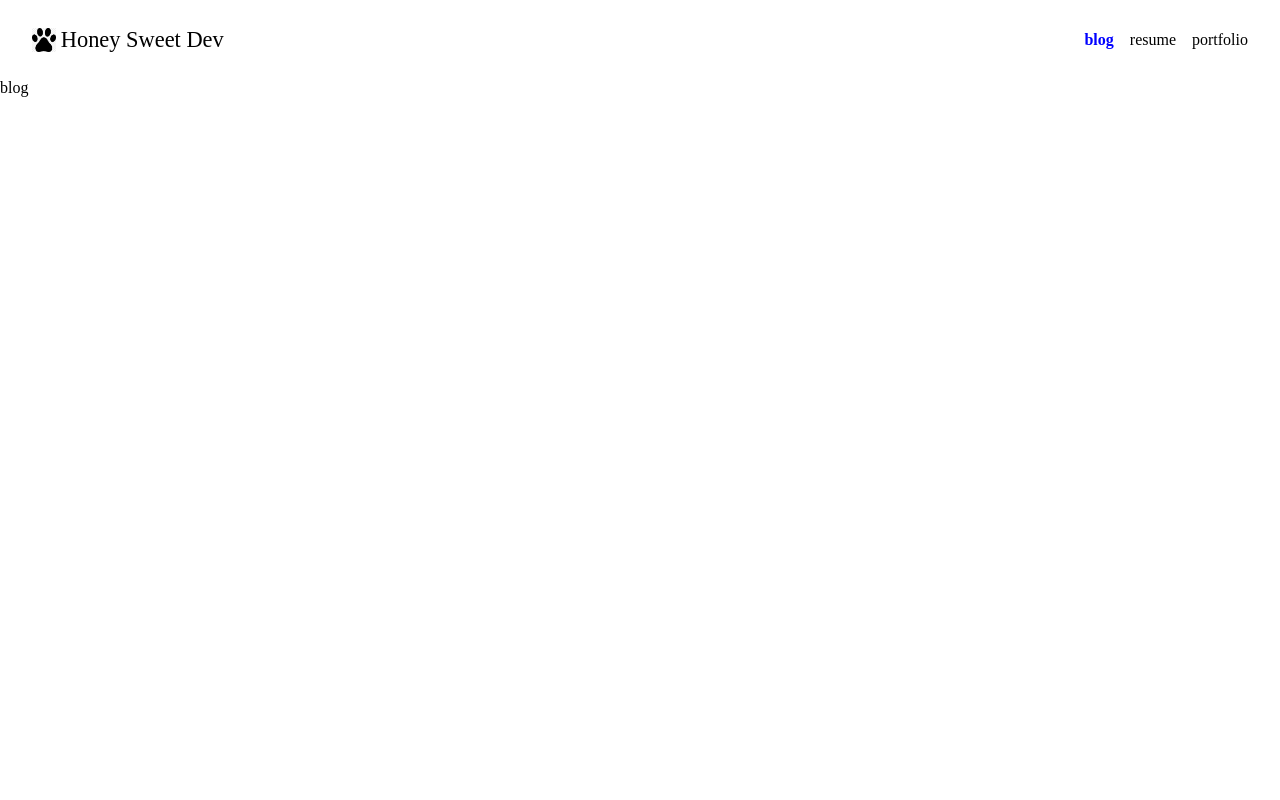
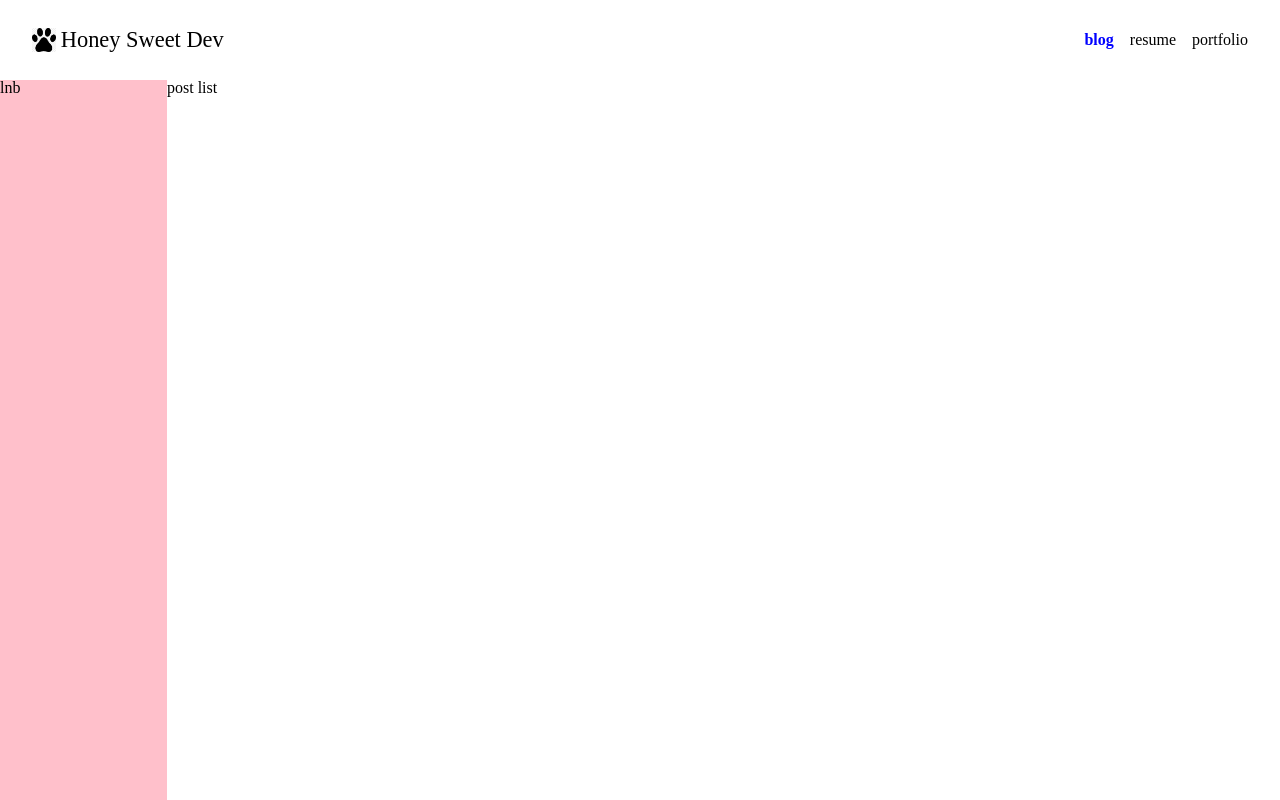
Before and after one commit to hani2057/honey-dev, a React (Vite) app: page / in a window 1280 px wide. Both pictures are taken after a click on the element "blog". Built offline with nearby package versions, Linux system fonts and the light colour scheme; a web font is replaced by a local one.

Commit message:
chore: add blog pages routes

```diff
--- /dev/null
+++ b/src/features/blog/components/index.tsx
@@ -0,0 +1,13 @@
+export const BlogLNB = () => {
+  return (
+    <div
+      style={{
+        width: "12rem",
+        height: "calc(100vh - var(--nav-height))",
+        backgroundColor: "pink",
+      }}
+    >
+      lnb
+    </div>
+  );
+};
--- /dev/null
+++ b/src/features/blog/index.ts
@@ -0,0 +1,3 @@
+export * from "./pages/blog";
+export * from "./pages/post-detail";
+export * from "./pages/post-list";
--- /dev/null
+++ b/src/features/blog/pages/blog.tsx
@@ -0,0 +1,22 @@
+import { Outlet } from "react-router-dom";
+
+import { BlogLNB } from "@features/blog/components";
+
+import { FlexDiv } from "@components/elements";
+
+export const BlogPage = () => {
+  return (
+    <FlexDiv>
+      <BlogLNB />
+      <div
+        style={{
+          width: "100%",
+          height: "calc(100vh - var(--nav-height))",
+          overflowY: "scroll",
+        }}
+      >
+        <Outlet />
+      </div>
+    </FlexDiv>
+  );
+};
--- /dev/null
+++ b/src/features/blog/pages/post-detail.tsx
@@ -0,0 +1,3 @@
+export const BlogPostDetail = () => {
+  return <>blog post</>;
+};
--- /dev/null
+++ b/src/features/blog/pages/post-list.tsx
@@ -0,0 +1,3 @@
+export const BlogPostList = () => {
+  return <>post list</>;
+};
--- a/src/pages/blog.tsx
+++ /dev/null
@@ -1,3 +0,0 @@
-export const BlogPage = () => {
-  return <>blog</>;
-};
--- a/src/router/path.ts
+++ b/src/router/path.ts
@@ -1,6 +1,6 @@
 export const PATH = {
   HOME: { INDEX: "/" },
-  BLOG: { INDEX: "/blog" },
+  BLOG: { INDEX: "/blog", POST: { INDEX: (id = ":id") => `/blog/post/${id}` } },
   RESUME: { INDEX: "/resume" },
   PORTFOLIO: { INDEX: "/portfolio" },
 };
--- a/src/router/router.tsx
+++ b/src/router/router.tsx
@@ -1,6 +1,7 @@
 import { createBrowserRouter } from "react-router-dom";
 
-import { BlogPage } from "@pages/blog";
+import { BlogPage, BlogPostDetail, BlogPostList } from "@features/blog";
+
 import { HomePage } from "@pages/home";
 import { PortfolioPage } from "@pages/portfolio";
 import { ResumePage } from "@pages/resume";
@@ -15,7 +16,14 @@ export const router = createBrowserRouter([
     element: <App />,
     children: [
       { index: true, element: <HomePage /> },
-      { path: PATH.BLOG.INDEX, element: <BlogPage /> },
+      {
+        path: PATH.BLOG.INDEX,
+        element: <BlogPage />,
+        children: [
+          { index: true, element: <BlogPostList /> },
+          { path: PATH.BLOG.POST.INDEX(), element: <BlogPostDetail /> },
+        ],
+      },
       { path: PATH.RESUME.INDEX, element: <ResumePage /> },
       { path: PATH.PORTFOLIO.INDEX, element: <PortfolioPage /> },
     ],
```
